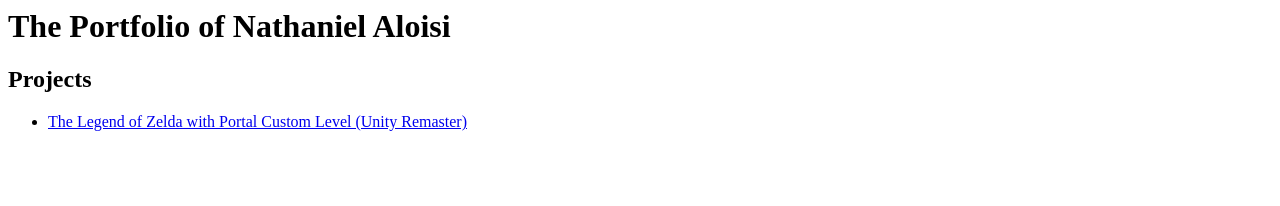
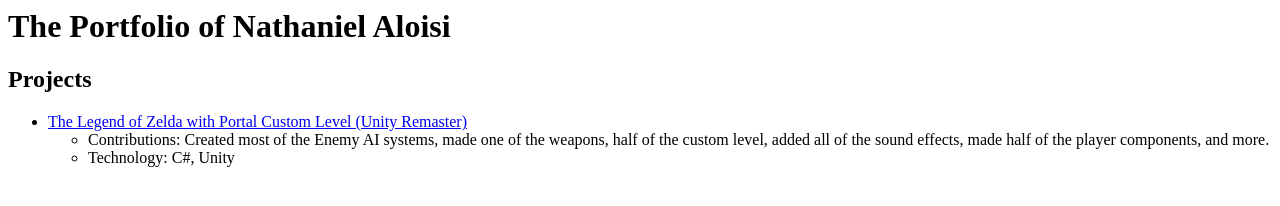
Before and after one commit to naloisi/naloisi.github.io, a plain HTML site: page index.html in a window 1280 px wide. Drawn offline with Linux system fonts and the light colour scheme.

```diff
--- a/index.html
+++ b/index.html
@@ -8,6 +8,10 @@
 <!-- TODO: Erase one of these two. Replace the 'href' link below with a link to your WebGL build page. -->
 <ul>
 <li><a href="https://cdn.destructoid.com//ul/317824-zelda%20memes.jpg">The Legend of Zelda with Portal Custom Level (Unity Remaster)</a></li>
+	<ul>
+		<li>Contributions: Created most of the Enemy AI systems, made one of the weapons, half of the custom level, added all of the sound effects, made half of the player components, and more.</li>
+		<li>Technology: C#, Unity</li>
+	</ul>
 </ul>
 
 <!-- TIP: Rename this file "index.html", and it will become the default landing page whenever someone navigates their browser to your domain. -->
```
